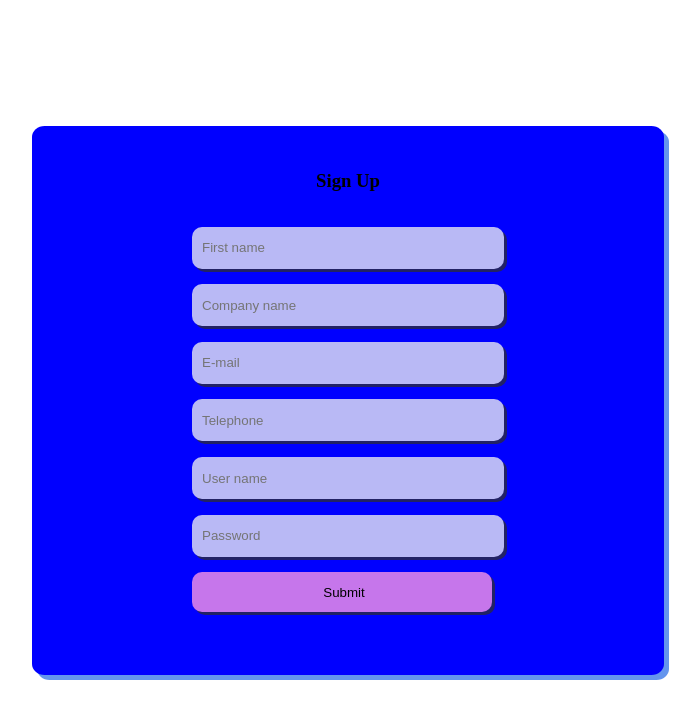
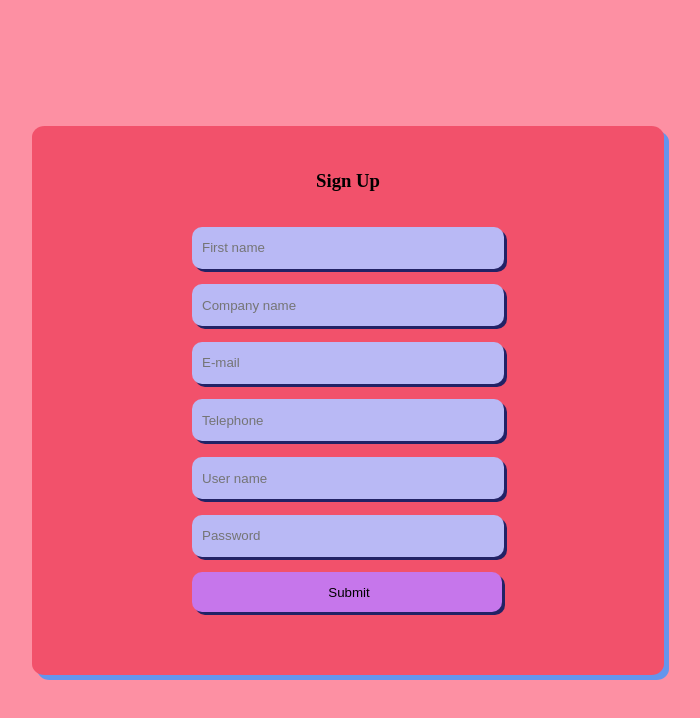
Before and after one commit to EvaHTML/CRM--log-in, a plain HTML site: page assets/miscel/harsh/userSignUp/index.html in a window 1280 px wide. Shown: the whole page, without its empty margins (292-992 px from the left). Drawn offline with Linux system fonts and the light colour scheme.

Commit message:
cambios de color form

```diff
--- a/assets/miscel/harsh/userSignUp/style.css
+++ b/assets/miscel/harsh/userSignUp/style.css
@@ -1,5 +1,11 @@
+
+body {
+    background-color: rgb(253, 144, 163);
+}
+
+
 .userSignUpFormBox{
-    background-color: blue;
+    background-color: rgb(242, 81, 107);
     box-shadow: 5px 5px cornflowerblue;
     border-radius: 2%;
     margin: 10% 0% 0% 25%;
@@ -36,6 +42,7 @@
 .userSignUpFormBox form span.submitButton input{
     background-color: rgb(198, 118, 235);
     color: black;
+    width: 310px;
 }
 
 .userSignUpFormBox form span input:hover{
```
